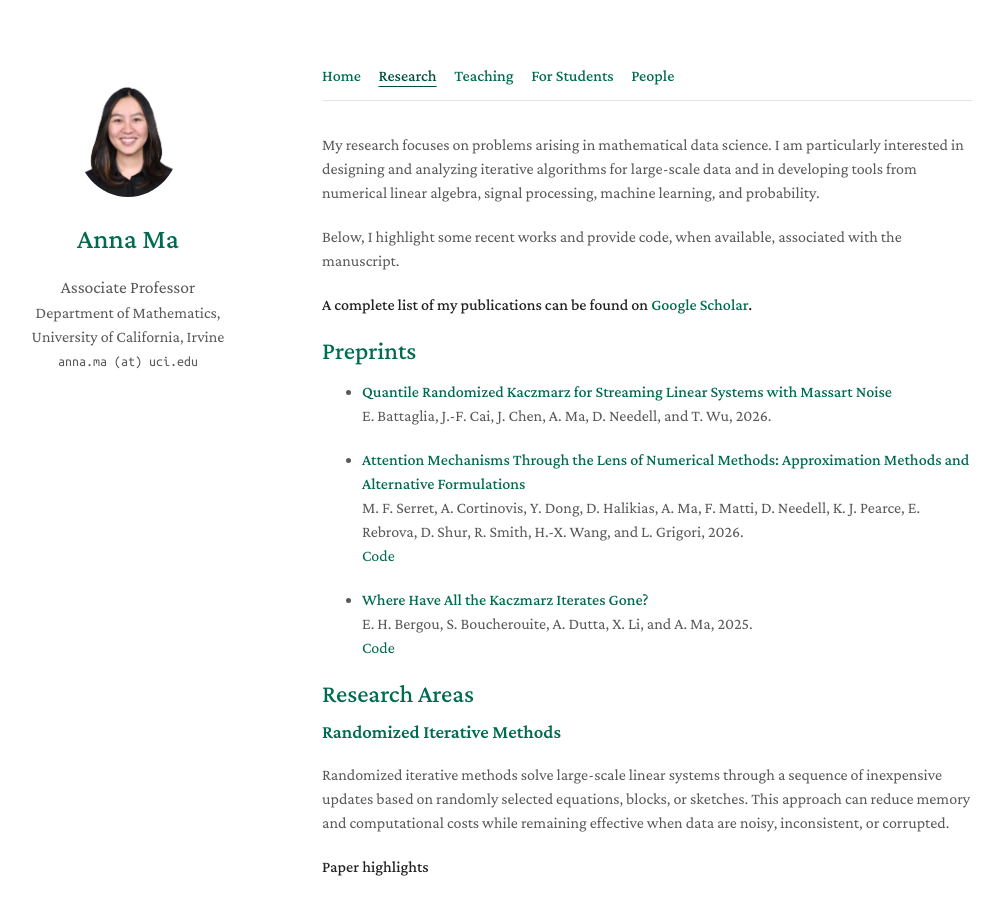
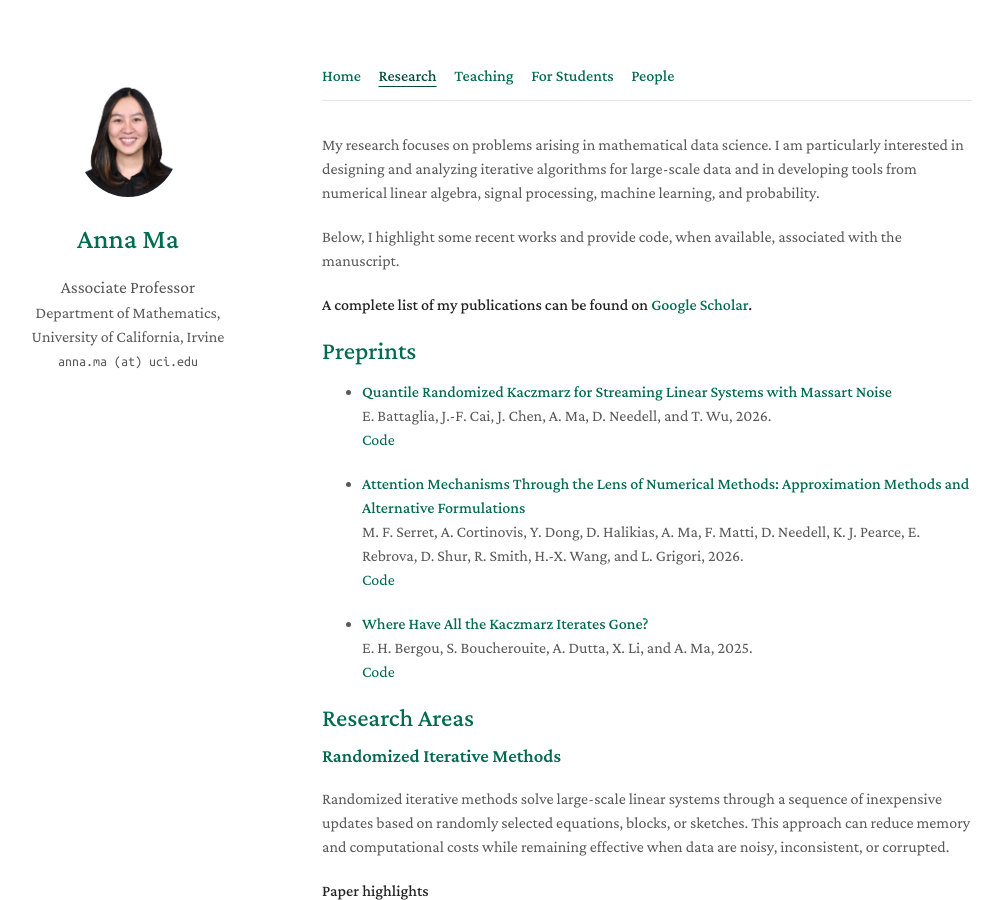
Before and after one commit to anna-math/anna-math.github.io, a Jekyll site: the page built from research.md, in a window 1280 px wide and 900 px high. Shown: the whole window, without its empty margins (148-1149 px from the left). Built offline with Jekyll 4.4.1, drawn with Linux system fonts in a browser that asks for light colours; a style sheet for code colours, icons or effects is not loaded.

Commit message:
Update research.md

```diff
--- a/research.md
+++ b/research.md
@@ -12,7 +12,8 @@ Below, I highlight some recent works and provide code, when available, associate
 ## Preprints
 
 - **[Quantile Randomized Kaczmarz for Streaming Linear Systems with Massart Noise](https://scholar.google.com/citations?view_op=view_citation&hl=en&user=o4EFl3YAAAAJ&sortby=pubdate&citation_for_view=o4EFl3YAAAAJ:4JMBOYKVnBMC)**<br>
-  E. Battaglia, J.-F. Cai, J. Chen, A. Ma, D. Needell, and T. Wu, 2026.
+  E. Battaglia, J.-F. Cai, J. Chen, A. Ma, D. Needell, and T. Wu, 2026.<br>
+  [Code](https://github.com/wtree101/Explicit-beta-and-D-for-QRK)
 
 - **[Attention Mechanisms Through the Lens of Numerical Methods: Approximation Methods and Alternative Formulations](https://arxiv.org/abs/2604.01757)**
   M. F. Serret, A. Cortinovis, Y. Dong, D. Halikias, A. Ma, F. Matti, D. Needell, K. J. Pearce, E. Rebrova, D. Shur, R. Smith, H.-X. Wang, and L. Grigori, 2026.
@@ -32,7 +33,7 @@ Randomized iterative methods solve large-scale linear systems through a sequence
 
 - **On the Subsample Size of Quantile-Based Randomized Kaczmarz**
   J.-F. Cai, J. Chen, A. Ma, and T. Wu.
-  [arXiv](https://arxiv.org/abs/2507.15185) · [*SIAM Journal on Matrix Analysis and Applications*](https://epubs.siam.org/doi/full/10.1137/25M1785678)
+  [arXiv](https://arxiv.org/abs/2507.15185) · [*SIAM Journal on Matrix Analysis and Applications*](https://epubs.siam.org/doi/full/10.1137/25M1785678) · [Code](https://github.com/wtree101/matlab-rk-analysis)
 - **[Quantile-RK and Double Quantile-RK Error Horizon Analysis](https://scholar.google.com/citations?view_op=view_citation&hl=en&user=o4EFl3YAAAAJ&sortby=pubdate&citation_for_view=o4EFl3YAAAAJ:IWHjjKOFINEC)**<br>
   E. Battaglia and A. Ma.<br>
   [arXiv](https://arxiv.org/abs/2505.00258) · [*Linear Algebra and its Applications*](https://doi.org/10.1016/j.laa.2026.01.032)
```
